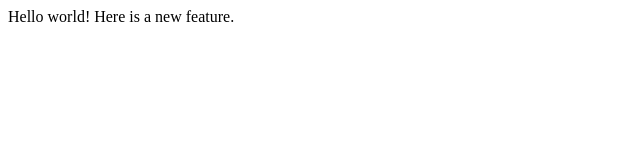
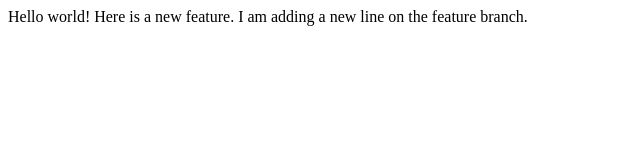
Before and after one commit to noajungbauer/lecture1, a plain HTML site: page index.html in a window 1280 px wide. Shown: the whole page, without its empty margins (0-640 px from the left). Drawn offline with Linux system fonts and the light colour scheme.

Commit message:
added a new line on the feature branch

```diff
--- a/index.html
+++ b/index.html
@@ -6,5 +6,6 @@
   <body>
     Hello world!
     Here is a new feature.
+    I am adding a new line on the feature branch.
   </body>
 </html>
```
